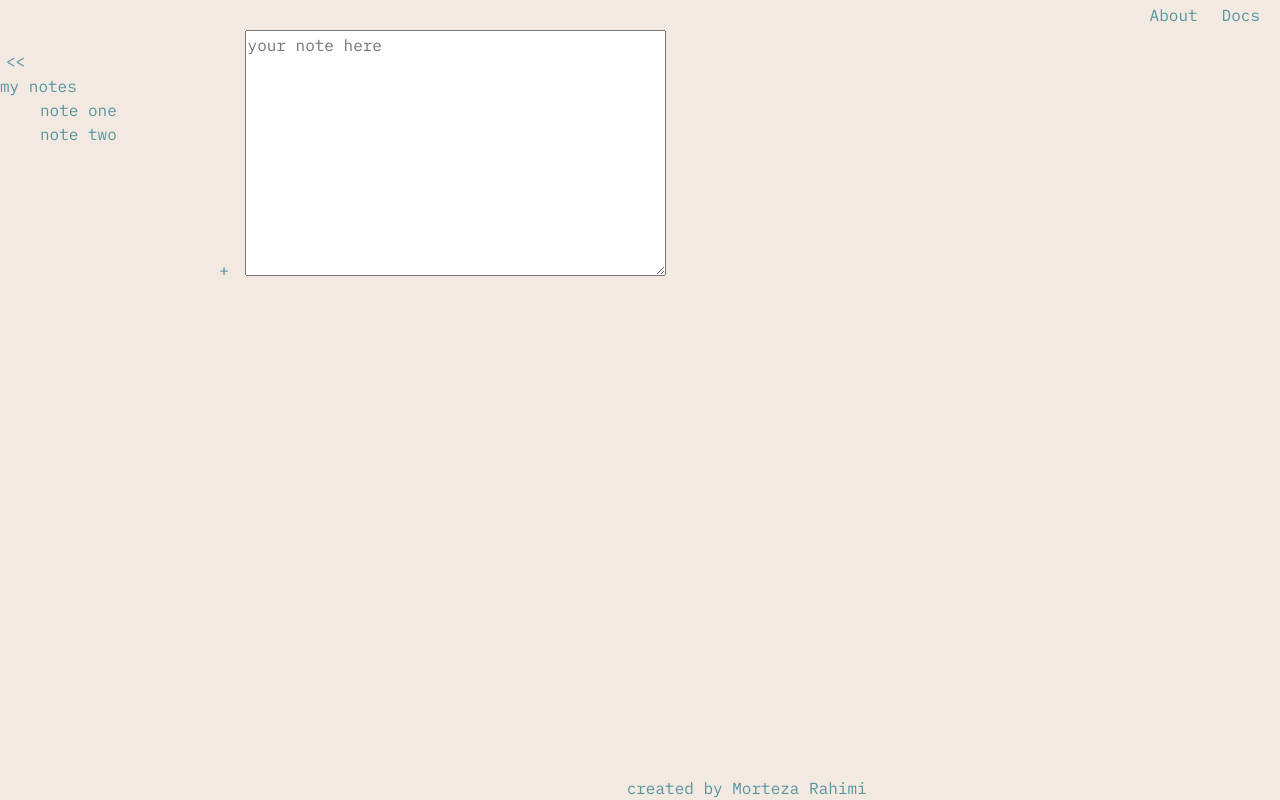
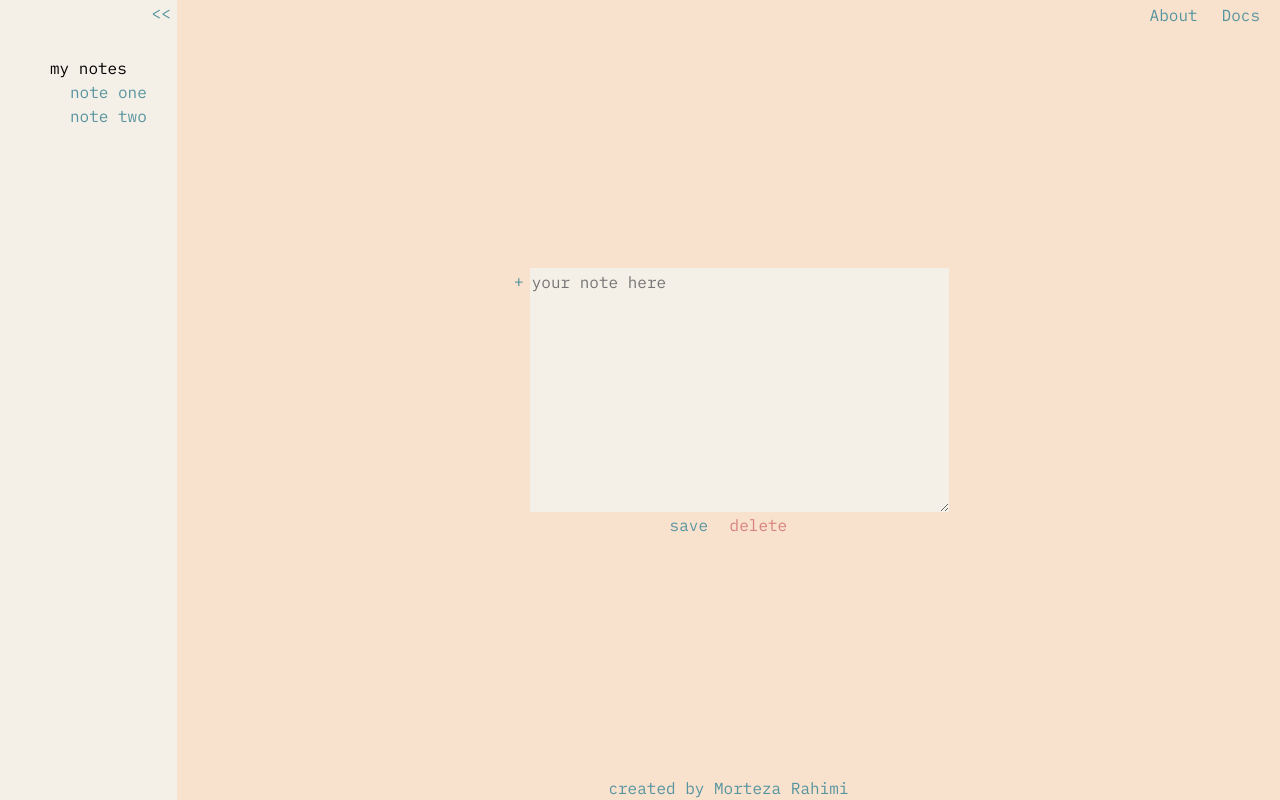
Before and after one commit to zeamort/morteza_rahimi_assignment1, a plain HTML site: page note.html in a window 1280 px wide. Drawn offline with Linux system fonts and the light colour scheme.

Commit message:
Continuing where we previously left off, I styled the more one-off aspects of the note.html page. This includes the side navigation, the extra save and delete buttons, and the textarea. Much of the positioning is achieved utilizing flexbox. There are nested flexboxes within other flexboxes. Hopefully it makes sense reading through the CSS.

```diff
--- a/CSS/style.css
+++ b/CSS/style.css
@@ -45,8 +45,8 @@ p, h1, h2, h3, h4, h5, h6 {
 
 /*Declare and initialize color variables*/
 :root {
-    --main-bg-color: #F2E9E1;
-    --secondary-bg-color: #E0DEF4;
+    --main-bg-color:#f8e2ce ;
+    --secondary-bg-color: #f5f0e7;
     --main-text-color: #56949F;
     --secondary-text-color: #D7827E;
 }
@@ -60,19 +60,22 @@ p, h1, h2, h3, h4, h5, h6 {
 /*Set background color.*/
 body {
     background: var(--main-bg-color);
+}
+
+.side-nav-flex-container {
     display: flex;
     flex-direction: row-reverse;
     justify-content: flex-end;
 }
 
-/*Have the side nav take up a fifth of the horizontal space.*/
+/*Side nav style.*/
 .side-nav {
-    width: 20%;
+    background-color: var(--secondary-bg-color);
 }
 
 /*Ensure all the content (minus the side navigation) utilizes the rest of the available horizontal space.*/
 .main-content {
-    width:100%;
+    flex-grow:1;
 }
 
 /*Stick the top-nav to always be at the top of the screen, even when scrolling*/
@@ -101,18 +104,65 @@ body {
     list-style-type: none;
 }
 
+.side-nav {
+    display:flex;
+    flex-direction: column;
+    align-items: flex-end;
+}
+
+.side-nav-body {
+    display:flex;
+    flex-direction: column;
+    align-items: center;
+    padding:30px;
+}
+
+.side-nav-body p {
+    color: black;
+}
+
 /*Remove the border and background color that comes default with buttons.*/
 button {
     border:none;
     background: none;
 }
 
-/*style the button positions*/
+/*remove the textarea border and change its background color to our secondary color.*/
+textarea {
+    border: none;
+    background: var(--secondary-bg-color)
+}
+
+/*use flexbox to position the sidenav button above the create new note button*/
+.home-main {
+    display:flex;
+    flex-direction: column;
+    align-items: flex-start;
+}
+
+/*style the new note button to take up half of the empty space and center itself within it.*/
 #new-note-button {
-    margin: 15%;
+    flex-grow: 0.5;
+    align-self: center;
 }
-#open-side-nav, #close-side-nav {
-    margin-top: 3rem;
+
+/*use flexbox to position the new note button and textarea above the save and delete buttons and center them all.*/
+.note-main {
+    display:flex;
+    flex-direction: column;
+    justify-content: center;
+    align-items: center;
+}
+
+/*use flexbox to align the new note button with the top of the textarea*/
+.style-button-textarea {
+    display:flex;
+    align-items: flex-start;
+}
+
+/*make our delete button be our secondary text color*/
+#style-delete-button {
+    color: var(--secondary-text-color);
 }
 
 /*These two classes in conjunction with one another will result in the footer always being at the bottom of the page.*/
--- a/note.html
+++ b/note.html
@@ -10,7 +10,7 @@
     <link rel="stylesheet" href="./CSS/style.css">
     <title>Note</title>
 </head>
-<body>
+<body class="side-nav-flex-container">
     <div class="main-content footer-container">
         <nav class="top-nav">
             <ul class="nav-links">
@@ -18,21 +18,29 @@
                 <li><a href="#">Docs</a></li>
             </ul>
         </nav>
-        <main class="position-footer">
+        <main class="note-main position-footer">
+            <div class="style-button-textarea">
                 <button type="button">+</button>
                 <textarea name="note" id="note" cols="40" rows="10" placeholder="your note here"></textarea>
+            </div>
+            <div>
+                <button>save</button>
+                <button id="style-delete-button">delete</button>
+            </div>
         </main>
         <footer>
             <p>created by Morteza Rahimi</p>
         </footer>
     </div>
     <nav class="side-nav">
-        <button id="close-side-nav" type="menu"><<</button>
+        <button type="menu"><<</button>
+        <div class="side-nav-body">
             <p>my notes</p>
             <ul class="nav-links">
                 <li><a href="#">note one</a></li>
                 <li><a href="#">note two</a></li>
             </ul>
+        </div>
     </nav>
 </body>
 </html>
```
Also changed, not shown: index.html (+2 -7 lines). Lines whose indentation alone changed are shown as unchanged.
